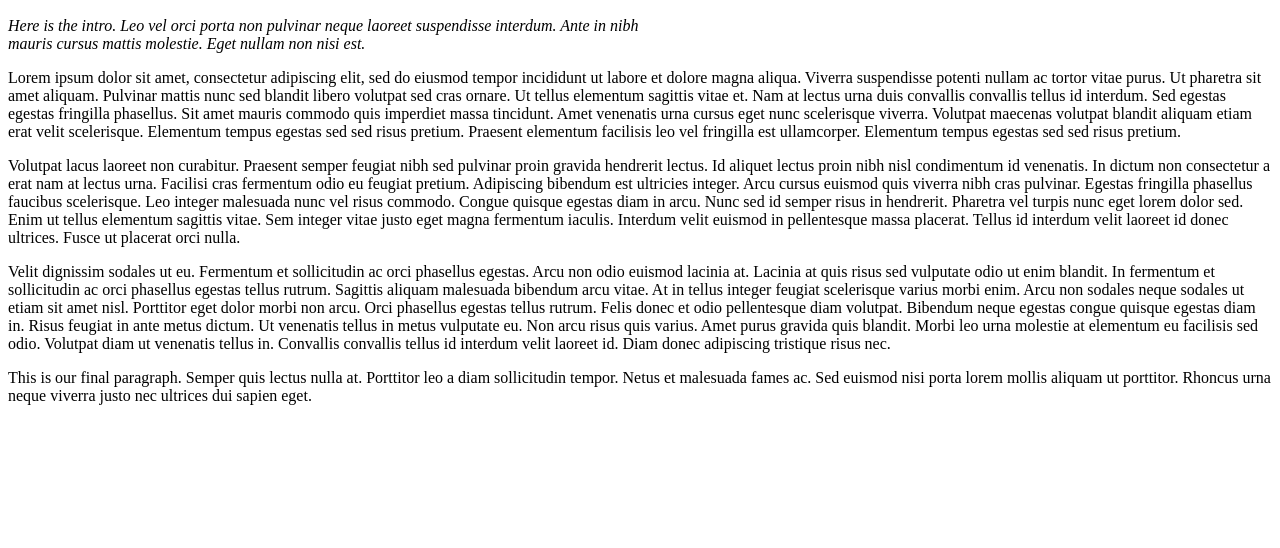
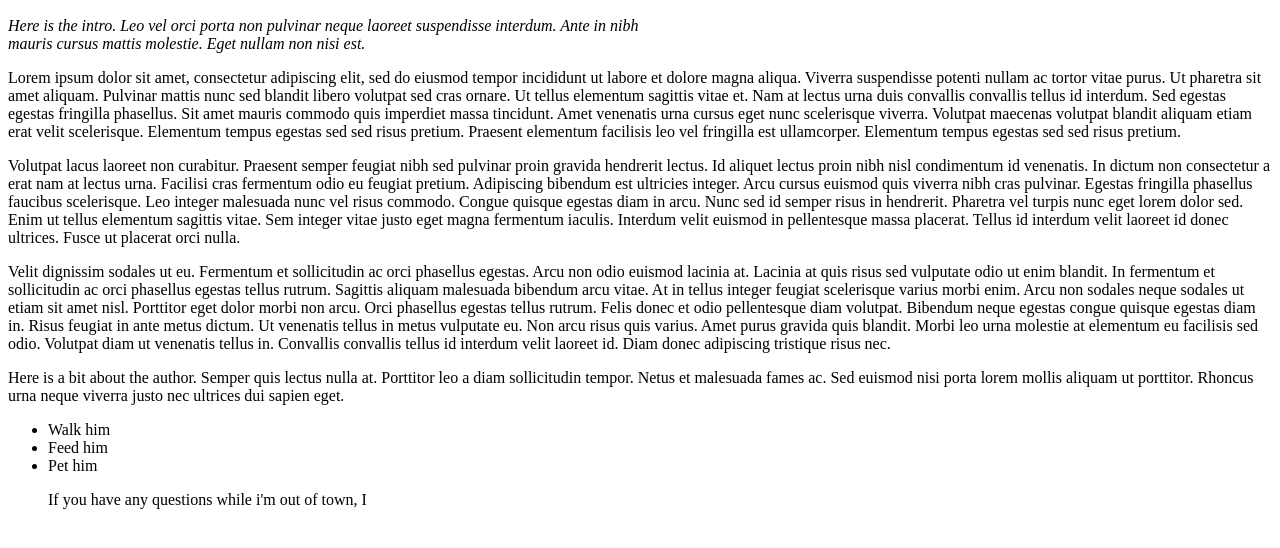
Before and after one commit to SPdowns/styling_with_classes, a plain HTML site: page index.html in a window 1280 px wide. Shown: the part 110-658 px from the top of the page. Drawn offline with Linux system fonts and the light colour scheme; files that its build step writes are made by us from their sources.

Commit message:
set up page layout and create css styles

```diff
--- a/index.html
+++ b/index.html
@@ -18,6 +18,14 @@
 
     <p>Velit dignissim sodales ut eu. Fermentum et sollicitudin ac orci phasellus egestas. Arcu non odio euismod lacinia at. Lacinia at quis risus sed vulputate odio ut enim blandit. In fermentum et sollicitudin ac orci phasellus egestas tellus rutrum. Sagittis aliquam malesuada bibendum arcu vitae. At in tellus integer feugiat scelerisque varius morbi enim. Arcu non sodales neque sodales ut etiam sit amet nisl. Porttitor eget dolor morbi non arcu. Orci phasellus egestas tellus rutrum. Felis donec et odio pellentesque diam volutpat. Bibendum neque egestas congue quisque egestas diam in. Risus feugiat in ante metus dictum. Ut venenatis tellus in metus vulputate eu. Non arcu risus quis varius. Amet purus gravida quis blandit. Morbi leo urna molestie at elementum eu facilisis sed odio. Volutpat diam ut venenatis tellus in. Convallis convallis tellus id interdum velit laoreet id. Diam donec adipiscing tristique risus nec.</p>
 
-    <p>This is our final paragraph. Semper quis lectus nulla at. Porttitor leo a diam sollicitudin tempor. Netus et malesuada fames ac. Sed euismod nisi porta lorem mollis aliquam ut porttitor. Rhoncus urna neque viverra justo nec ultrices dui sapien eget.</p>
-</body>
+    <p>Here is a bit about the author. Semper quis lectus nulla at. Porttitor leo a diam sollicitudin tempor. Netus et malesuada fames ac. Sed euismod nisi porta lorem mollis aliquam ut porttitor. Rhoncus urna neque viverra justo nec ultrices dui sapien eget.</p>
+
+    <ul class="important">
+        <li>Walk him</li>
+        <li>Feed him</li>
+        <li>Pet him</li>
+
+    <p>If you have any questions while i'm out of town, I <strong class="important"></strong></p>
+    </ul>
+  </body>
 </html>
```
